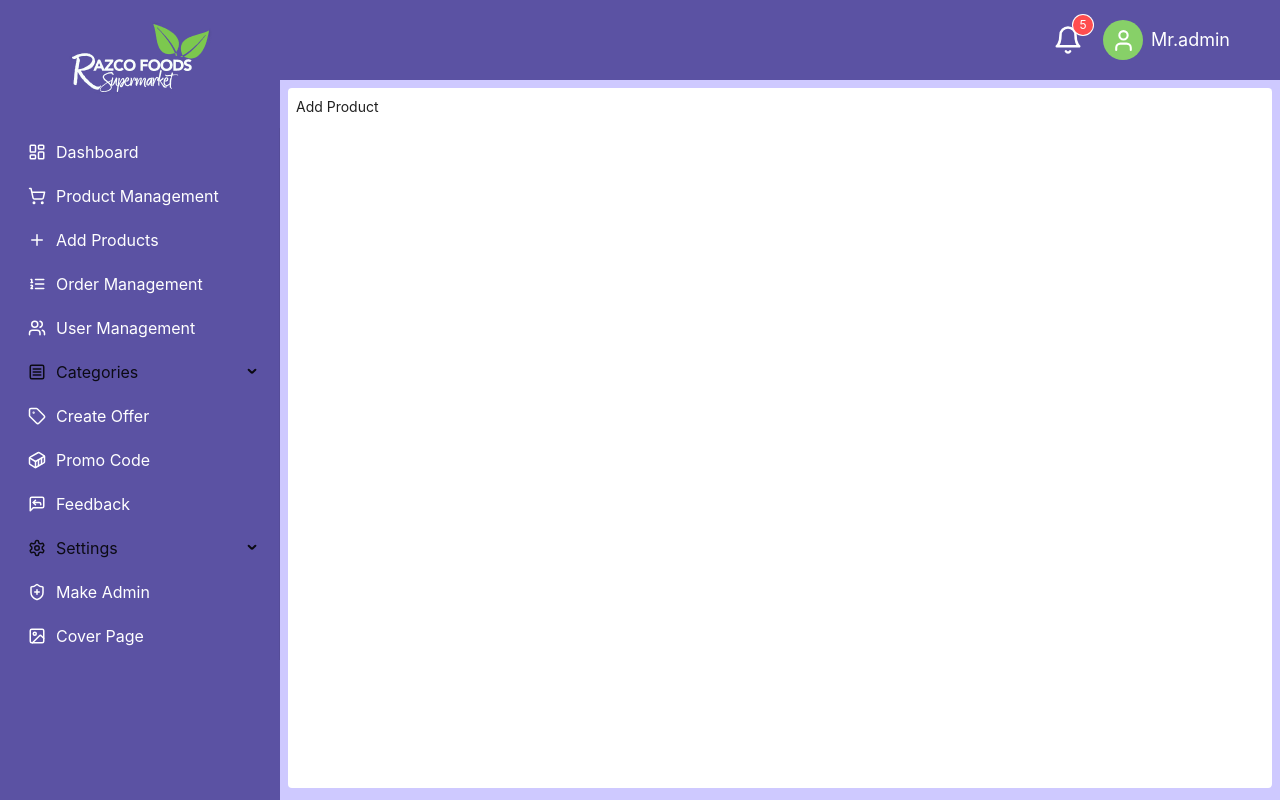
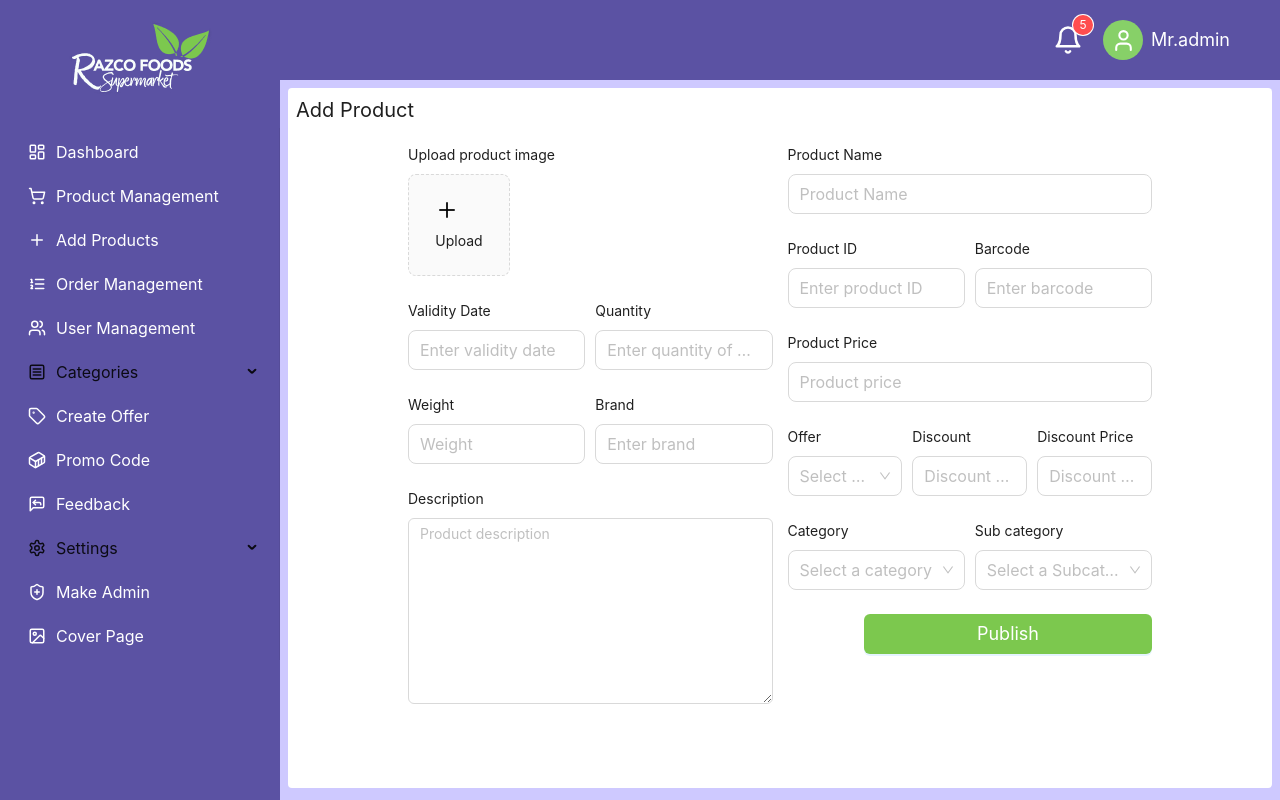
Before and after one commit to bdCalling-Sdt-hub/razco-food-dashboard, a React (Vite) app: page /add-product in a window 1280 px wide. Built offline with nearby package versions, Linux system fonts and the light colour scheme.

Commit message:
feat: :sparkles: add modal

```diff
--- /dev/null
+++ b/src/components/CreateOffer/OfferModel.tsx
@@ -0,0 +1,36 @@
+import { Form, Input, Modal } from "antd";
+
+interface OfferModelProps {
+  open: boolean;
+  setOpen: React.Dispatch<React.SetStateAction<boolean>>;
+}
+
+const OfferModel: React.FC<OfferModelProps> = ({ open, setOpen }) => {
+  const handleCancel = () => {
+    setOpen(false);
+  };
+  const onFinish = (valeus) => {
+    console.log(valeus);
+  };
+  return (
+    <div>
+      <Modal
+        open={open}
+        title="Add Offer"
+        onCancel={handleCancel}
+        footer={false}
+      >
+        <Form onFinish={onFinish} layout="vertical">
+          <Form.Item label="Offers Name">
+            <Input placeholder="Offer name" size="large" />
+          </Form.Item>
+          <Form.Item label="Offers Image">
+            <Input placeholder="Offer name" size="large" />
+          </Form.Item>
+        </Form>
+      </Modal>
+    </div>
+  );
+};
+
+export default OfferModel;
--- /dev/null
+++ b/src/layout/Auth/Auth.tsx
@@ -0,0 +1,5 @@
+const Auth = () => {
+  return <div></div>;
+};
+
+export default Auth;
--- a/src/pages/AddProduct.tsx
+++ b/src/pages/AddProduct.tsx
@@ -1,7 +1,191 @@
+import Title from "@/components/share/Title";
+import { Button, Col, Form, Input, Row, Select, Upload } from "antd";
+import { Plus } from "lucide-react";
+
+const { Option } = Select;
+const { TextArea } = Input;
 const AddProduct = () => {
+  const onFinish = (values) => {
+    console.log("Received values of form: ", values);
+  };
+
+  const onCategoryChange = (value) => {
+    console.log(value);
+  };
+  const onSubcategoryChange = (value) => {
+    console.log(value);
+  };
+
+  const normFile = (e) => {
+    if (Array.isArray(e)) {
+      return e;
+    }
+    return e?.fileList;
+  };
+  const initialFormValues = {
+    name: "Nadir on the go",
+    email: "nadir@gmail.com",
+    phoneNumber: "4651261025",
+    dateOfBirth: "25-4-2003",
+    location: "Banasree,Dahaka",
+  };
   return (
     <div>
-      <h2>Add Product</h2>
+      <Title>Add Product</Title>
+      <Form
+        layout="vertical"
+        initialValues={initialFormValues}
+        onFinish={onFinish}
+        className="mt-5 mx-28"
+      >
+        <Row
+          gutter={{
+            xs: 8,
+            lg: 15,
+          }}
+        >
+          <Col span={12}>
+            <Row gutter={{ lg: 10 }}>
+              <Col span={24}>
+                <div>
+                  <Form.Item
+                    label="Upload product image"
+                    valuePropName="fileList"
+                    getValueFromEvent={normFile}
+                  >
+                    <Upload action="/upload.do" listType="picture-card">
+                      <button
+                        style={{
+                          border: 0,
+                          background: "none",
+                        }}
+                        type="button"
+                      >
+                        <Plus />
+                        <div
+                          style={{
+                            marginTop: 8,
+                          }}
+                        >
+                          Upload
+                        </div>
+                      </button>
+                    </Upload>
+                  </Form.Item>
+                </div>
+              </Col>
+              <Col span={12}>
+                <Form.Item label="Validity Date" name="validityDate">
+                  <Input size="large" placeholder="Enter validity date" />
+                </Form.Item>
+              </Col>
+              <Col span={12}>
+                <Form.Item label="Quantity" name="quantity">
+                  <Input size="large" placeholder="Enter quantity of product" />
+                </Form.Item>
+              </Col>
+
+              <Col span={12}>
+                <Form.Item label="Weight" name="weight">
+                  <Input size="large" placeholder="Weight" />
+                </Form.Item>
+              </Col>
+              <Col span={12}>
+                <Form.Item label="Brand" name="brand">
+                  <Input size="large" placeholder="Enter brand" />
+                </Form.Item>
+              </Col>
+              <Col span={24}>
+                <Form.Item label="Description" name="description">
+                  <TextArea rows={8} placeholder="Product description" />
+                </Form.Item>
+              </Col>
+            </Row>
+          </Col>
+          <Col span={12}>
+            <Row gutter={{ lg: 10 }}>
+              <Col span={24}>
+                <Form.Item label="Product Name" name="productName">
+                  <Input size="large" placeholder="Product Name" />
+                </Form.Item>
+              </Col>
+              <Col span={12}>
+                <Form.Item label="Product ID" name="productId">
+                  <Input size="large" placeholder="Enter product ID" />
+                </Form.Item>
+              </Col>
+              <Col span={12}>
+                <Form.Item label="Barcode" name="barcode">
+                  <Input size="large" placeholder="Enter barcode" />
+                </Form.Item>
+              </Col>
+              <Col span={24}>
+                <Form.Item label="Product Price" name="price">
+                  <Input size="large" placeholder="Product price" />
+                </Form.Item>
+              </Col>
+              <Col span={8}>
+                <Form.Item name="offer" label="Offer">
+                  <Select
+                    placeholder="Select a offer"
+                    size="large"
+                    onChange={onCategoryChange}
+                  >
+                    <Option value="male">Eid</Option>
+                    <Option value="female">Big Deal</Option>
+                    <Option value="other">Summer</Option>
+                  </Select>
+                </Form.Item>
+              </Col>
+              <Col span={8}>
+                <Form.Item label="Discount" name="discountPer">
+                  <Input size="large" placeholder="Discount Percentage" />
+                </Form.Item>
+              </Col>
+              <Col span={8}>
+                <Form.Item label="Discount Price" name="discountPrice">
+                  <Input size="large" placeholder="Discount price" />
+                </Form.Item>
+              </Col>
+              <Col span={12}>
+                <Form.Item name="category" label="Category">
+                  <Select
+                    placeholder="Select a category"
+                    size="large"
+                    onChange={onCategoryChange}
+                  >
+                    <Option value="male">Foods</Option>
+                    <Option value="female">Vegetable</Option>
+                    <Option value="other">Meat</Option>
+                  </Select>
+                </Form.Item>
+              </Col>
+              <Col span={12}>
+                <Form.Item name="subcategory" label="Sub category">
+                  <Select
+                    placeholder="Select a Subcategory"
+                    size="large"
+                    onChange={onSubcategoryChange}
+                  >
+                    <Option value="male">Foods</Option>
+                    <Option value="female">Vegetable</Option>
+                    <Option value="other">Meat</Option>
+                  </Select>
+                </Form.Item>
+              </Col>
+            </Row>
+            <Form.Item>
+              <Button
+                type="primary"
+                className="bg-secondary px-28 h-10 text-lg ml-auto block"
+                htmlType="submit"
+              >
+                Publish
+              </Button>
+            </Form.Item>
+          </Col>
+        </Row>
+      </Form>
     </div>
   );
 };
--- a/src/pages/CreateOffer.tsx
+++ b/src/pages/CreateOffer.tsx
@@ -1,4 +1,5 @@
 /* eslint-disable @typescript-eslint/no-explicit-any */
+import OfferModel from "@/components/CreateOffer/OfferModel";
 import Button from "@/components/share/Button";
 import Title from "@/components/share/Title";
 import { Select, Table } from "antd";
@@ -16,6 +17,10 @@ const offers = ["Eid", "Big seal"];
 
 const CreateOffer = () => {
   const [currentPage, setCurrentPage] = useState(1);
+  const [open, setOpen] = useState(false);
+  const showModal = () => {
+    setOpen(true);
+  };
 
   const [offer, setOffer] = useState("Eid");
   const pageSize = 10;
@@ -73,7 +78,9 @@ const CreateOffer = () => {
             value: offer,
           }))}
         />
-        <Button icon={<Plus size={20} />}>Add Offer</Button>
+        <Button onClick={showModal} icon={<Plus size={20} />}>
+          Add Offer
+        </Button>
       </div>
       <Table
         dataSource={data}
@@ -85,6 +92,7 @@ const CreateOffer = () => {
           onChange: handlePage,
         }}
       />
+      <OfferModel open={open} setOpen={setOpen} />
     </div>
   );
 };
--- a/src/pages/ProductManagement.tsx
+++ b/src/pages/ProductManagement.tsx
@@ -4,6 +4,7 @@ import Title from "@/components/share/Title";
 import { Input, Select, Table } from "antd";
 import { Edit, Plus, Search, Trash2 } from "lucide-react";
 import { useState } from "react";
+import { Link } from "react-router-dom";
 
 const data = [...Array(50).keys()].map((index) => ({
   productId: `${index}-INV001"`,
@@ -124,7 +125,9 @@ const ProductManagement = () => {
             }))}
           />
         </div>
-        <Button icon={<Plus />}>Add Product</Button>
+        <Link to="/add-product">
+          <Button icon={<Plus size={18} />}>Add Product</Button>
+        </Link>
       </div>
       <Table
         dataSource={data}
--- a/src/pages/UserManagement.tsx
+++ b/src/pages/UserManagement.tsx
@@ -17,11 +17,11 @@ const data = [...Array(50).keys()].map((index) => ({
   action: "",
 }));
 
-const statusTypes = ["Pending", "Packing", "Processing", "Shipping", "Shipped"];
+const statusTypes = ["Active", "Deactive"];
 
 const UserManagement = () => {
   const [currentPage, setCurrentPage] = useState(1);
-  const [status, setStatus] = useState("Pending");
+  const [status, setStatus] = useState("Active");
   const pageSize = 10;
 
   const columns = [
```
